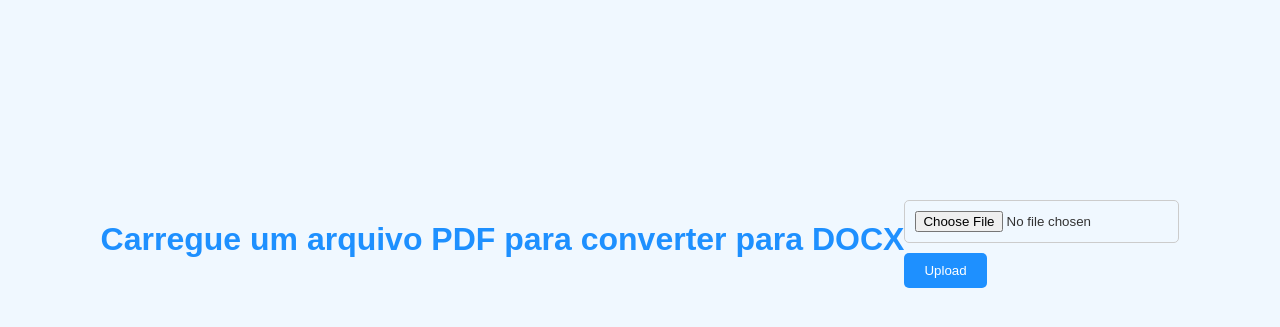
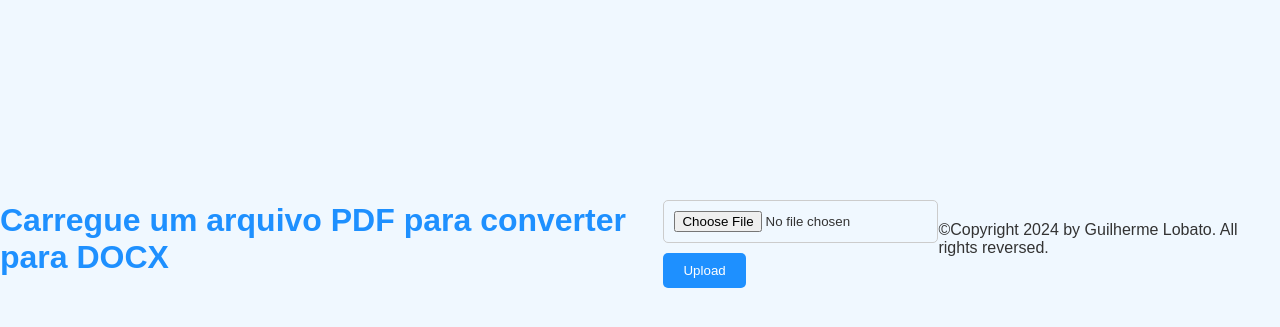
Before and after one commit to gclobato/PDF-TO-DOCX, a Flask app: page / in a window 1280 px wide. Shown: the part 161-488 px from the top of the page. Run offline with Flask 3, Linux system fonts and the light colour scheme.

Commit message:
Update index.html

```diff
--- a/templates/index.html
+++ b/templates/index.html
@@ -11,5 +11,9 @@
       <input type="file" name="file" accept="application/pdf">
       <input type="submit" value="Upload">
     </form>
+
+     <footer>
+      <p>©Copyright 2024 by Guilherme Lobato. All rights reversed.</p>
+    </footer>
   </body>
 </html>
```
